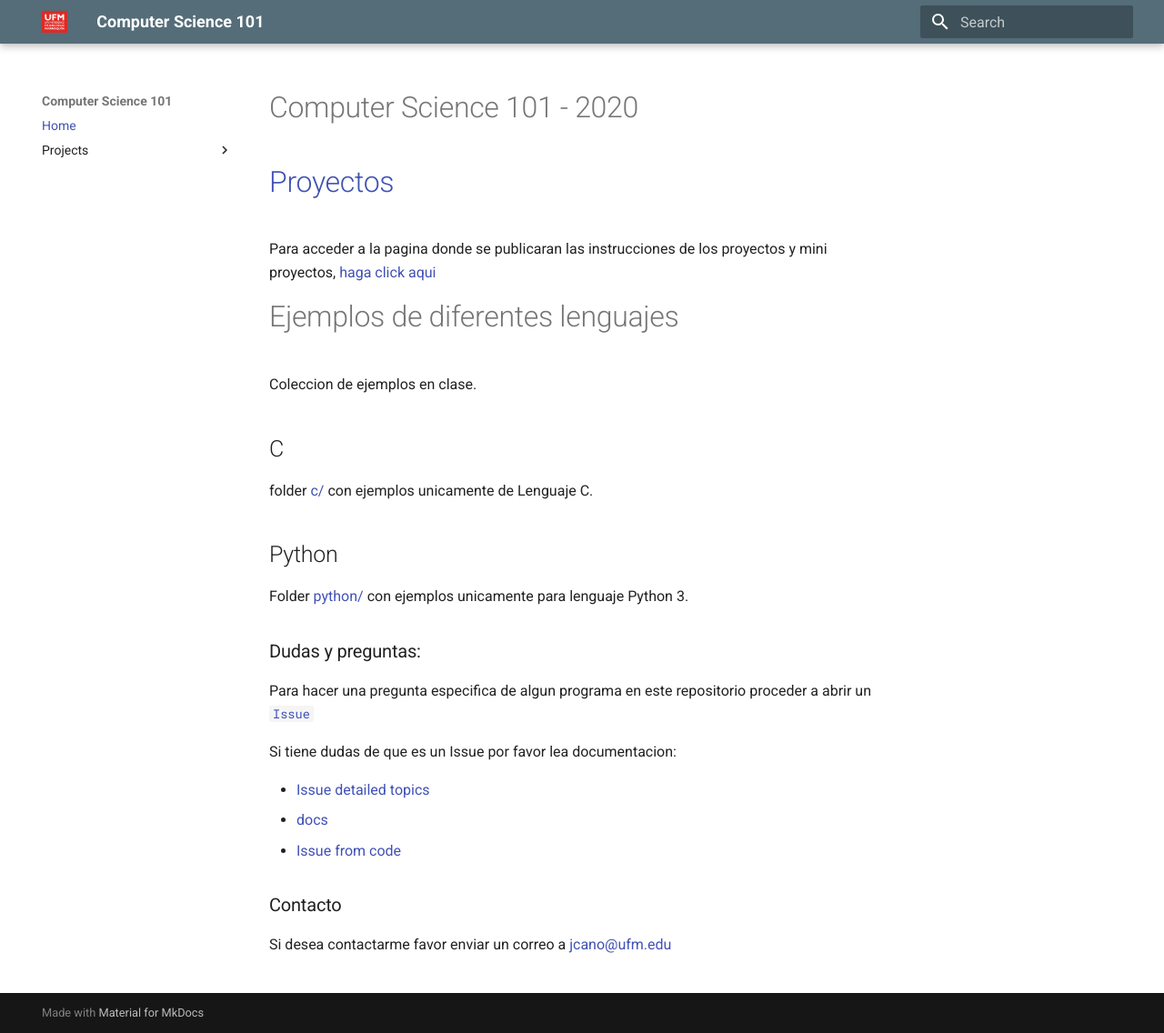
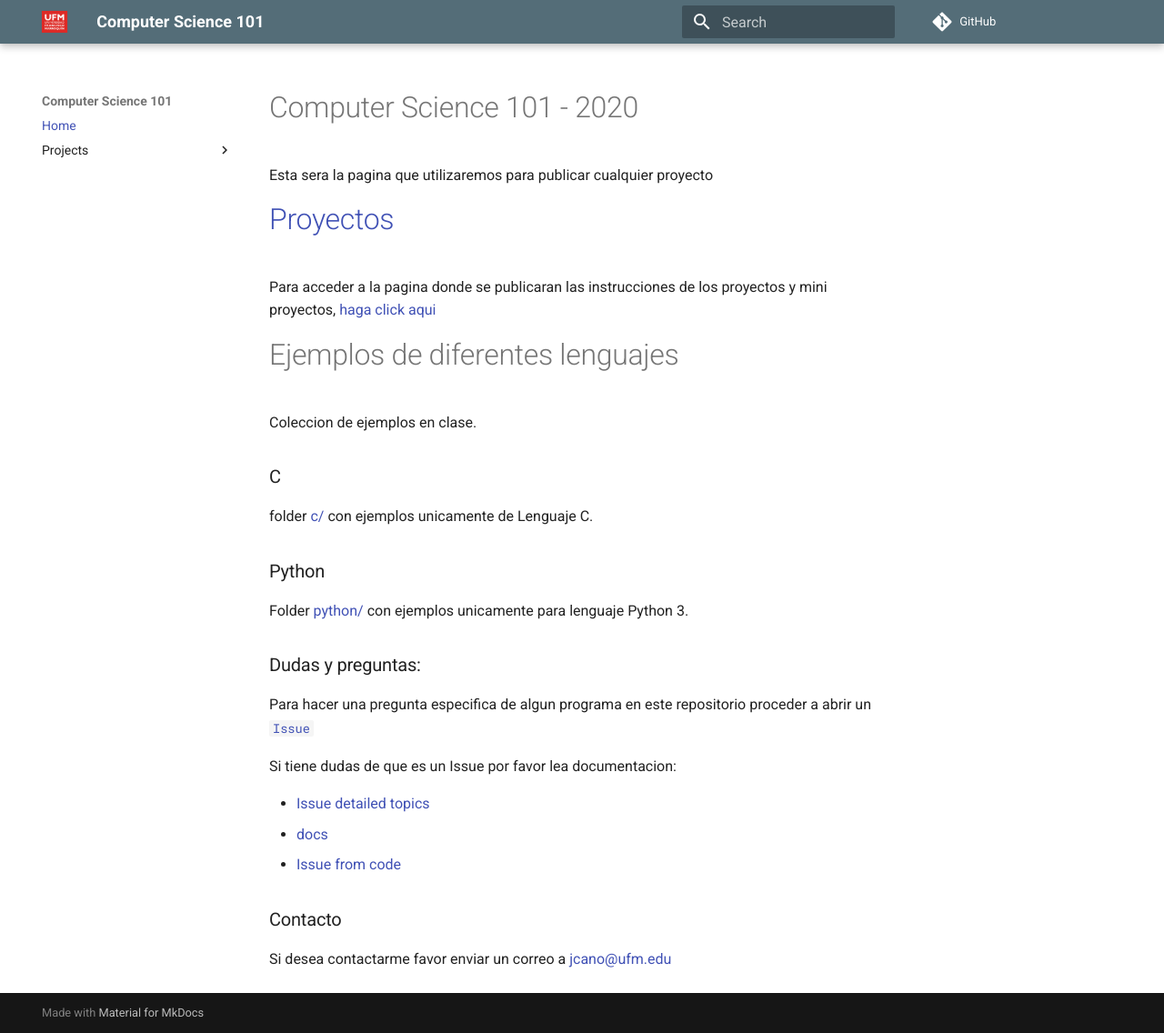
Before and after one commit to cs-ufm/cs101-2020, an MkDocs documentation site: the page built from docs/index.md, in a window 1280 px wide and 1136 px high. Shown: the whole window at 91% size. Built offline with MkDocs 1.6.1 and Material for MkDocs 9.7.7, drawn with Linux system fonts in a browser that asks for light colours; comment, search, counter and statistics services are not loaded.

```diff
--- a/docs/index.md
+++ b/docs/index.md
@@ -1,5 +1,6 @@
 # Computer Science 101 - 2020
 
+Esta sera la pagina que utilizaremos para publicar cualquier proyecto
 
 
 # [Proyectos](projects/projects.md)
@@ -11,11 +12,11 @@ Para acceder a la pagina donde se publicaran las instrucciones de los proyectos
 # Ejemplos de diferentes lenguajes
 Coleccion de ejemplos en clase.
 
-## C
+### C
 
 folder [c/](https://github.com/cs-ufm/cs101-2020/tree/master/c) con ejemplos unicamente de Lenguaje C.
 
-## Python
+### Python
 
 Folder [python/](https://github.com/cs-ufm/cs101-2020/tree/master/c) con ejemplos unicamente para lenguaje Python 3.
 
--- a/mkdocs.yml
+++ b/mkdocs.yml
@@ -1,4 +1,6 @@
 site_name: Computer Science 101
+
+repo_url: https://github.com/cs-ufm/cs101-2020
 
 theme:
   name: material
```
